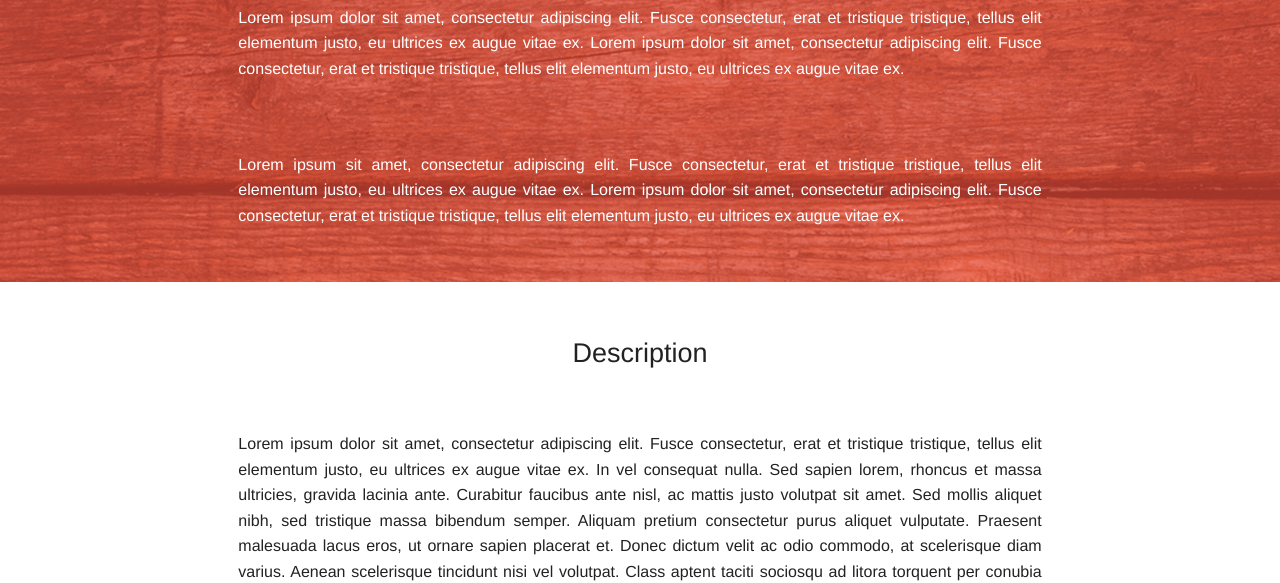
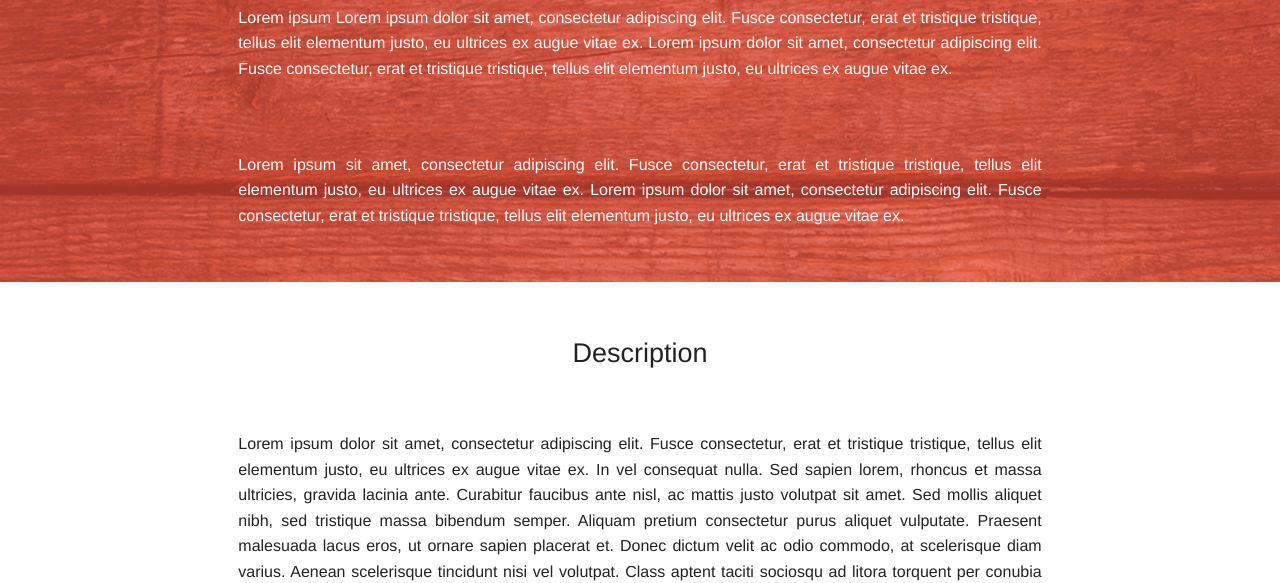
Before and after one commit to Sze-warrior/parallax-website, a plain HTML site: page index.html in a window 1280 px wide. Shown: the part 218-801 px from the top of the page. Drawn offline with Linux system fonts and the light colour scheme.

Commit message:
added a little bit more text

```diff
--- a/index.html
+++ b/index.html
@@ -41,7 +41,7 @@
       <div class="large-offset-1 large-10 columns large-offset-1 small-12 columns">
           <h1 class="text-center pad-top pad-bottom"><b>Description</b></h1>
 
-          <p class="text-justify pad-bottom">Lorem ipsum dolor sit amet, consectetur adipiscing elit. Fusce consectetur, erat et tristique tristique, tellus elit elementum justo, eu ultrices ex augue vitae ex. Lorem ipsum dolor sit amet, consectetur adipiscing elit. Fusce consectetur, erat et tristique tristique, tellus elit elementum justo, eu ultrices ex augue vitae ex. </p>
+          <p class="text-justify pad-bottom">Lorem ipsum Lorem ipsum dolor sit amet, consectetur adipiscing elit. Fusce consectetur, erat et tristique tristique, tellus elit elementum justo, eu ultrices ex augue vitae ex. Lorem ipsum dolor sit amet, consectetur adipiscing elit. Fusce consectetur, erat et tristique tristique, tellus elit elementum justo, eu ultrices ex augue vitae ex. </p>
 
           <p class="text-justify pad-bottom">Lorem ipsum sit amet, consectetur adipiscing elit. Fusce consectetur, erat et tristique tristique, tellus elit elementum justo, eu ultrices ex augue vitae ex. Lorem ipsum dolor sit amet, consectetur adipiscing elit. Fusce consectetur, erat et tristique tristique, tellus elit elementum justo, eu ultrices ex augue vitae ex. </p>
 
```
